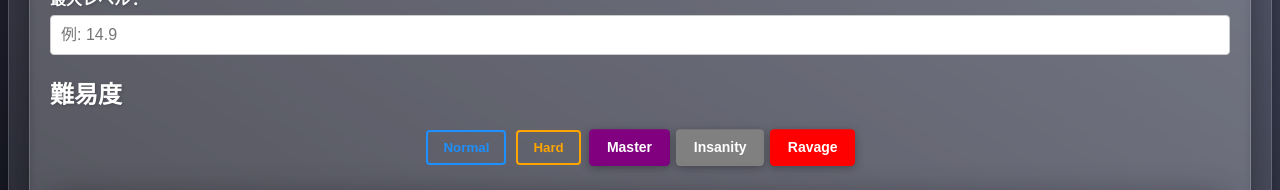
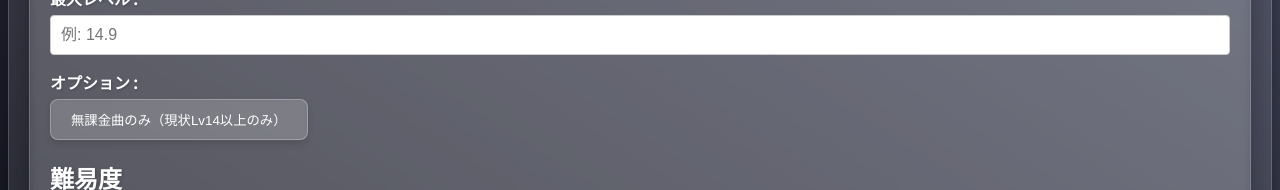
Before and after one commit to Qro-384/takumi3-randomselector, a Nuxt app: page / in a window 1280 px wide. Shown: the part 309-499 px from the top of the page. Built offline with nearby package versions, Linux system fonts and the light colour scheme; no server answers.

Commit message:
add : 14以上に限定して無課金曲フィルターを追加

```diff
--- /dev/null
+++ b/components/PaymentOptionToggle.vue
@@ -0,0 +1,48 @@
+<template>
+  <div class="payment-option-toggle">
+    <button @click="toggle" class="glass-button" :class="{ 'is-active': modelValue }">
+      <slot/>
+    </button>
+  </div>
+</template>
+
+<script>
+export default {
+  name: 'PaymentOptionToggle',
+  props: {
+    modelValue: { // v-model for OnlyNonPayingSongs
+      type: Boolean,
+      required: true,
+    },
+  },
+  emits: ['update:modelValue'],
+  methods: {
+    toggle() {
+      this.$emit('update:modelValue', !this.modelValue);
+    },
+  },
+};
+</script>
+
+<style scoped>
+.payment-option-toggle {
+  margin-bottom: 15px;
+  text-align: left;
+}
+
+.glass-button {
+  /* 既存のスタイルを流用しつつ、アクティブ状態のスタイルを追加 */
+  transition: background-color 0.2s, transform 0.2s;
+  border: 1px solid rgba(255, 255, 255, 0.3);
+  background: rgba(255, 255, 255, 0.1);
+  color: #fff;
+  /* 日本語フォントを見やすいものに設定 */
+  font-family: "Hiragino Kaku Gothic ProN", "Hiragino Sans", Meiryo, sans-serif;
+}
+
+.glass-button.is-active {
+  background-color: rgba(76, 175, 80, 0.5); /* 緑系の色でアクティブ状態を示す */
+  transform: scale(1.05);
+  border-color: rgba(76, 175, 80, 0.7);
+}
+</style>
--- a/components/RandomSongSelector.vue
+++ b/components/RandomSongSelector.vue
@@ -8,6 +8,10 @@
         v-model:minLevel="minLevel"
         v-model:maxLevel="maxLevel"
       />
+      <div class="input-group">
+        <label>オプション:</label>
+        <PaymentOptionToggle v-model="OnlyNonPayingSongs">無課金曲のみ（現状Lv14以上のみ）</PaymentOptionToggle>
+      </div>
       <h2>難易度</h2>
       <SelectDifficulty
         v-model:selectedDifficulty="selectedDifficulty"
@@ -40,6 +44,7 @@
 import ErrorMessage from './ErrorMessage.vue';
 import SongsMemory from './SongsMemory.vue';
 import SelectDifficulty from './SelectDifficulty.vue';
+import PaymentOptionToggle from './PaymentOptionToggle.vue';
 
 export default {
   name: 'RandomSongSelector',
@@ -50,6 +55,7 @@
     ErrorMessage,
     SongsMemory,
     SelectDifficulty,
+    PaymentOptionToggle,
   },
   data() {
     return {
@@ -61,6 +67,7 @@
         currentSong: null,
         errorMessage: '',
         songsMemory: [], // 選曲履歴を保持するための配列
+        OnlyNonPayingSongs: false
     };
   },
   methods: {
@@ -84,6 +91,10 @@
 
       if (this.maxLevel !== null && !isNaN(this.maxLevel)) {
           availableSongs = availableSongs.filter(song => song.level <= this.maxLevel);
+      }
+
+      if (this.OnlyNonPayingSongs) {
+          availableSongs = availableSongs.filter(song => !song.is_paying);
       }
 
       // ブラックリスト処理: title と difficulty の両方が一致する場合に除外
@@ -146,5 +157,15 @@
   margin-top: 20px;
 }
 
+/* Add styles for the new option group */
+.input-group {
+  margin-bottom: 15px;
+  text-align: left;
+}
+.input-group label {
+  display: block;
+  margin-bottom: 5px;
+  font-weight: bold;
+}
 /* Keep other specific styles if necessary, but remove general layout styles */
 </style>
```
Also changed, not shown: 2 other files (tests, documents, lock files or other folders).
